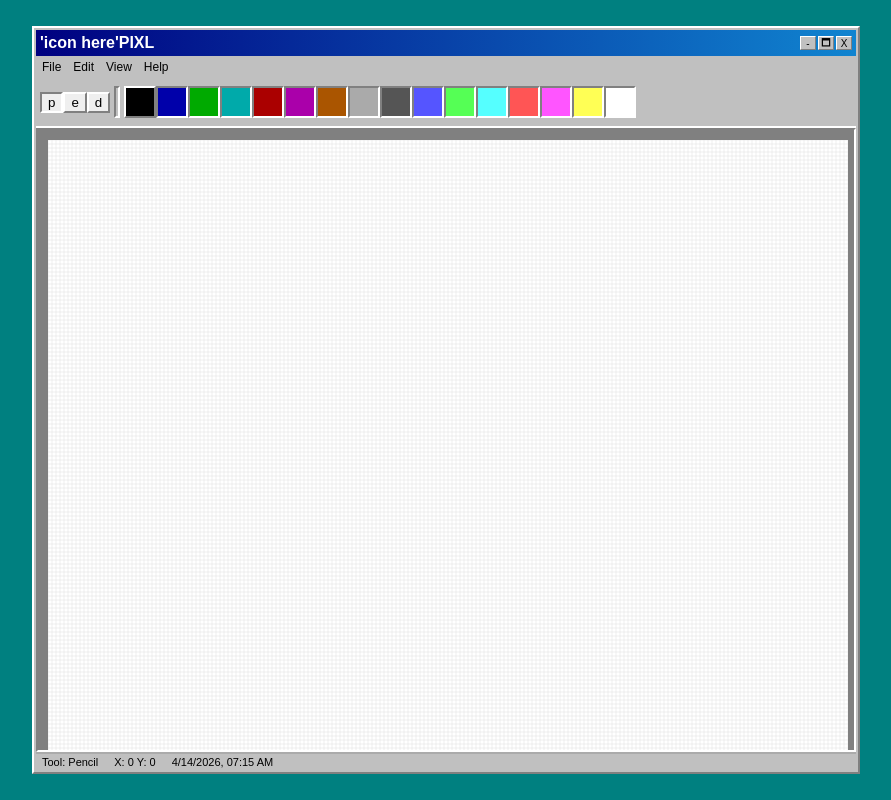
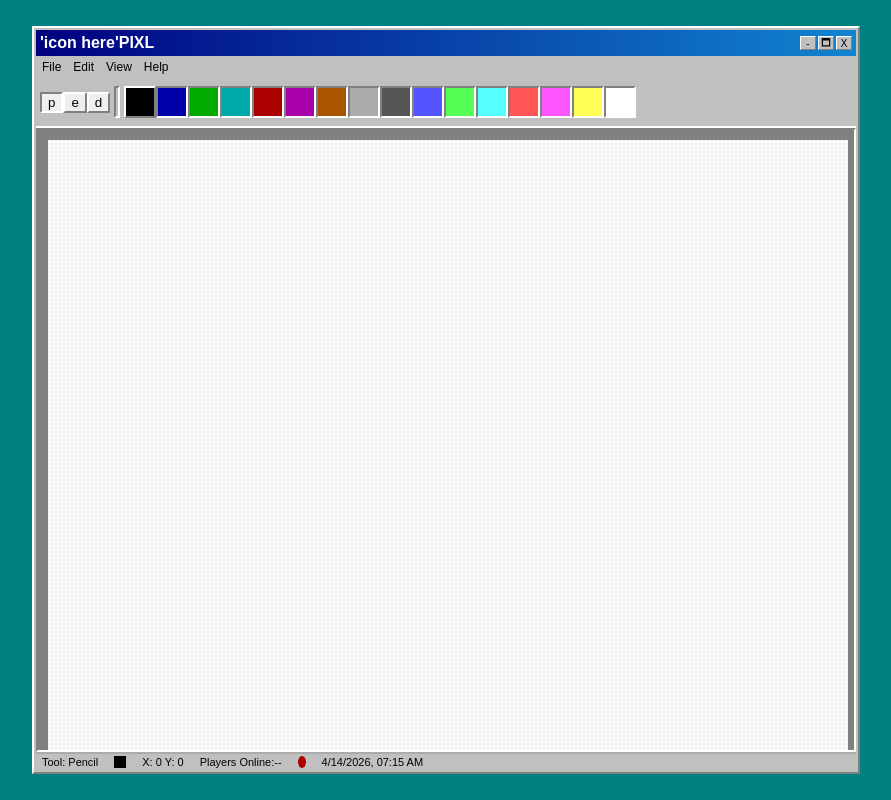
Before and after one commit to adicoding-js/PIXL, a website: page public/index.html in a window 1280 px wide. Shown: the whole page, without its empty margins (194-1085 px from the left). Drawn offline with nearby package versions, Linux system fonts and the light colour scheme.

Commit message:
fix: Added forgotton parts of status bar(players online)

```diff
--- a/public/index.html
+++ b/public/index.html
@@ -27,7 +27,10 @@
 
             <div id="statusbar">
                 <span class="status-tool">Tool: Pencil</span>
+                <div class="status-colordot" style="width: 12px; height: 12px; background: #000000; display: inline-block;"></div>
                 <span class="status-coords">X: 0 Y: 0</span>
+                <span class="status-users">Players Online:--</span>
+                <span class="status-conn" style="display: inline-block; width: 8px; height: 12px; border-radius: 50%; background: #AA0000;"></span>
                 <span class="status-clock">00:00</span>
             </div>
         </div>
--- a/public/main.js
+++ b/public/main.js
@@ -227,3 +227,5 @@ canvas.style.height = canvas.height + "px";
 drawAll();
 }, {passive: false });
 drawAll();
+var colordotEl = document.querySelector(".status-colordot");
+if (colordotEl) colordotEl.style.background = selectedColor;
```
